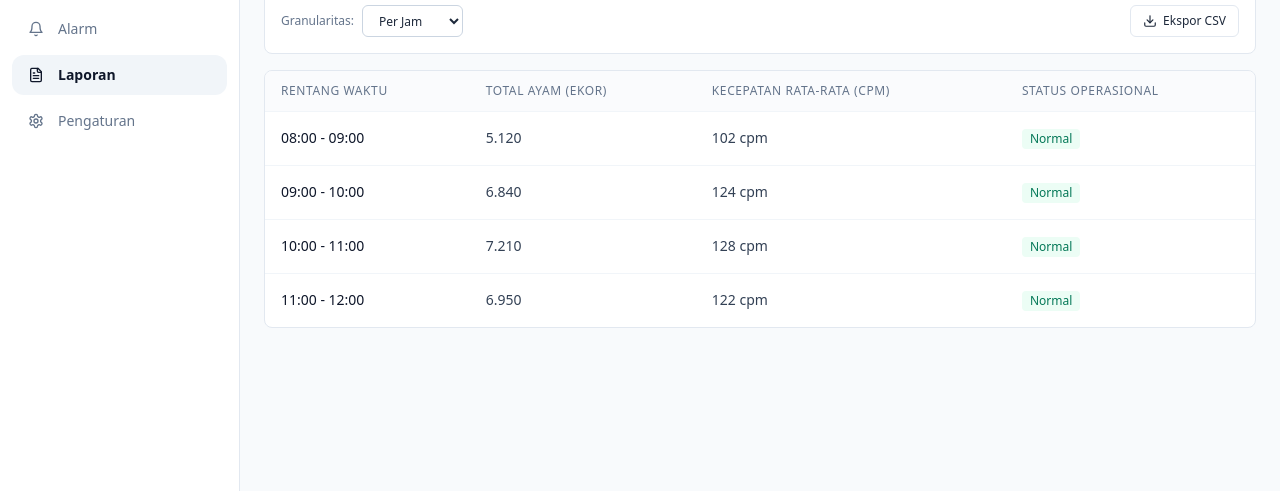
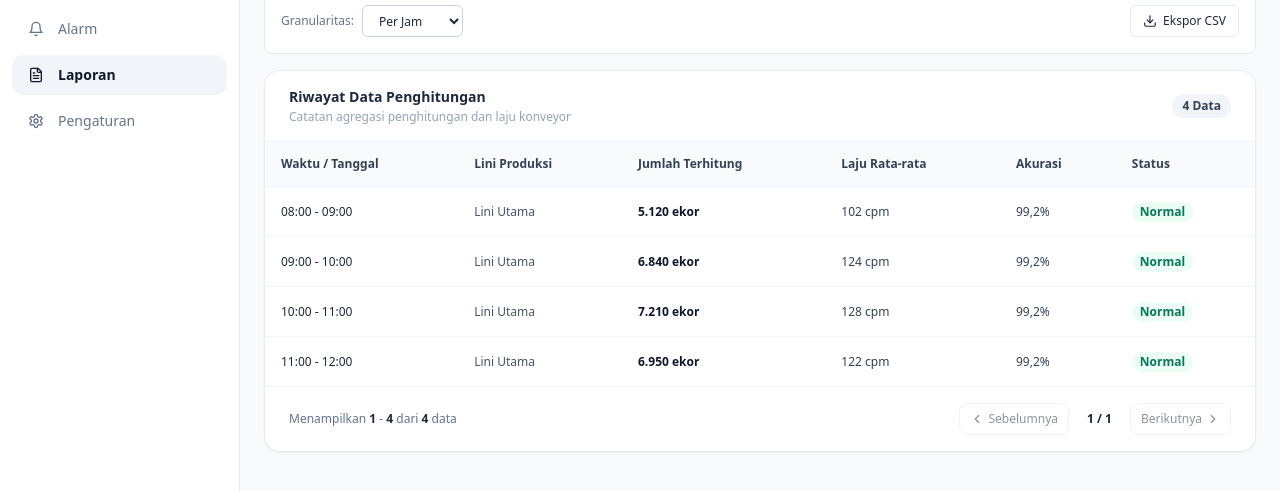
Before and after one commit to itto0/cdc-chicken-counting, a React (Vite) app in the folder frontend/: page /laporan in a window 1280 px wide. Shown: the part 187-678 px from the top of the page. Built offline with nearby package versions, Linux system fonts and the light colour scheme; no server answers.

Commit message:
feat(reports): redesign ReportsTable with pagination and Indonesian format

```diff
--- a/frontend/src/features/reports/components/ReportsTable.tsx
+++ b/frontend/src/features/reports/components/ReportsTable.tsx
@@ -1,45 +1,192 @@
+import { useState } from "react";
+import { ChevronLeft, ChevronRight, Inbox } from "lucide-react";
 import { Table, TableBody, TableCell, TableHead, TableHeader, TableRow } from "@/components/ui/table";
+import { Button } from "@/components/ui/button";
 import type { AggregateItemDTO } from "@/types";
 
-interface ReportsTableProps {
-  data: AggregateItemDTO[];
+export interface ReportRowItem {
+  id: string;
+  timestamp: string;
+  lineName: string;
+  count: number;
+  ratePerMin: number;
+  accuracyPct: number;
+  status: "Normal" | "Warning" | "Critical" | string;
+}
+
+export interface ReportsTableProps {
+  data: (ReportRowItem | AggregateItemDTO)[];
+}
+
+const ITEMS_PER_PAGE = 10;
+
+function isAggregateItem(item: ReportRowItem | AggregateItemDTO): item is AggregateItemDTO {
+  return "bucket" in item && !("timestamp" in item);
+}
+
+function normalizeRow(item: ReportRowItem | AggregateItemDTO, index: number): ReportRowItem {
+  if (isAggregateItem(item)) {
+    return {
+      id: `agg-${index}`,
+      timestamp: item.bucket,
+      lineName: "Lini Utama",
+      count: item.count ?? 0,
+      ratePerMin: item.rate_per_min ?? 0,
+      accuracyPct: 99.2,
+      status: item.status || "Normal",
+    };
+  }
+  return item;
 }
 
 export function ReportsTable({ data }: ReportsTableProps) {
-  if (data.length === 0) {
+  const [currentPage, setCurrentPage] = useState(1);
+
+  const normalizedRows = data.map((item, idx) => normalizeRow(item, idx));
+  const totalCount = normalizedRows.length;
+  const totalPages = Math.max(1, Math.ceil(totalCount / ITEMS_PER_PAGE));
+  const safePage = Math.min(Math.max(1, currentPage), totalPages);
+  const startIndex = (safePage - 1) * ITEMS_PER_PAGE;
+  const currentRows = normalizedRows.slice(startIndex, startIndex + ITEMS_PER_PAGE);
+
+  const getStatusBadge = (status: string) => {
+    const s = (status || "").toLowerCase();
+    if (s === "critical" || s === "kritis") {
       return (
-      <div className="bg-white rounded-lg border border-slate-200 p-8 text-center text-slate-500 text-sm mt-4">
-        Tidak ada data laporan untuk rentang waktu ini.
-      </div>
+        <span className="inline-flex items-center px-2 py-0.5 rounded-full text-xs font-semibold bg-rose-50 text-rose-700">
+          Kritis
+        </span>
       );
     }
+    if (s === "warning" || s === "peringatan") {
+      return (
+        <span className="inline-flex items-center px-2 py-0.5 rounded-full text-xs font-semibold bg-amber-50 text-amber-700">
+          Peringatan
+        </span>
+      );
+    }
+    return (
+      <span className="inline-flex items-center px-2 py-0.5 rounded-full text-xs font-semibold bg-emerald-50 text-emerald-700">
+        Normal
+      </span>
+    );
+  };
 
   return (
-    <div className="bg-white rounded-lg border border-slate-200 overflow-hidden shadow-xs mt-4">
+    <div className="bg-white rounded-2xl border border-slate-200/80 shadow-sm overflow-hidden mt-4">
+      {/* Table Header Section */}
+      <div className="p-4 px-6 border-b border-slate-100 flex items-center justify-between">
+        <div>
+          <h3 className="text-sm font-semibold text-slate-800">Riwayat Data Penghitungan</h3>
+          <p className="text-xs text-slate-400 mt-0.5">Catatan agregasi penghitungan dan laju konveyor</p>
+        </div>
+        <span className="text-xs font-semibold px-2.5 py-1 rounded-full bg-slate-100 text-slate-700">
+          {totalCount.toLocaleString("id-ID")} Data
+        </span>
+      </div>
+
+      {totalCount === 0 ? (
+        <div className="p-12 text-center">
+          <div
+            className="w-12 h-12 rounded-2xl bg-slate-50 flex items-center justify-center mx-auto text-slate-400 mb-3"
+            aria-hidden="true"
+          >
+            <Inbox className="w-6 h-6" />
+          </div>
+          <p className="text-sm font-medium text-slate-700">Tidak ada data riwayat yang sesuai</p>
+          <p className="text-xs text-slate-400 mt-1">Coba ubah filter periode, lini, atau kata kunci pencarian Anda.</p>
+        </div>
+      ) : (
+        <>
+          <div className="overflow-x-auto">
             <Table>
               <TableHeader>
-          <TableRow>
-            <TableHead>Rentang Waktu</TableHead>
-            <TableHead>Total Ayam (Ekor)</TableHead>
-            <TableHead>Kecepatan Rata-rata (cpm)</TableHead>
-            <TableHead>Status Operasional</TableHead>
+                <TableRow className="border-slate-100 bg-slate-50/50 hover:bg-slate-50/50">
+                  <TableHead className="font-semibold text-slate-700 text-xs py-3.5 normal-case tracking-normal">
+                    Waktu / Tanggal
+                  </TableHead>
+                  <TableHead className="font-semibold text-slate-700 text-xs py-3.5 normal-case tracking-normal">
+                    Lini Produksi
+                  </TableHead>
+                  <TableHead className="font-semibold text-slate-700 text-xs py-3.5 normal-case tracking-normal">
+                    Jumlah Terhitung
+                  </TableHead>
+                  <TableHead className="font-semibold text-slate-700 text-xs py-3.5 normal-case tracking-normal">
+                    Laju Rata-rata
+                  </TableHead>
+                  <TableHead className="font-semibold text-slate-700 text-xs py-3.5 normal-case tracking-normal">
+                    Akurasi
+                  </TableHead>
+                  <TableHead className="font-semibold text-slate-700 text-xs py-3.5 normal-case tracking-normal">
+                    Status
+                  </TableHead>
                 </TableRow>
               </TableHeader>
               <TableBody>
-          {data.map((row, idx) => (
-            <TableRow key={idx}>
-              <TableCell className="font-medium text-slate-900">{row.bucket}</TableCell>
-              <TableCell>{(row.count ?? 0).toLocaleString("id-ID")}</TableCell>
-              <TableCell>{row.rate_per_min} cpm</TableCell>
-              <TableCell>
-                <span className="inline-flex items-center px-2 py-0.5 rounded text-xs font-medium bg-emerald-50 text-emerald-700">
-                  {row.status || "Normal"}
-                </span>
+                {currentRows.map((row) => (
+                  <TableRow key={row.id} className="border-slate-100 hover:bg-slate-50/80 transition-colors">
+                    <TableCell className="font-medium text-slate-800 text-xs py-3.5">{row.timestamp}</TableCell>
+                    <TableCell className="text-slate-600 text-xs py-3.5">{row.lineName}</TableCell>
+                    <TableCell className="font-semibold text-slate-900 text-xs py-3.5">
+                      {(row.count ?? 0).toLocaleString("id-ID")} ekor
                     </TableCell>
+                    <TableCell className="text-slate-700 text-xs py-3.5">{Math.round(row.ratePerMin ?? 0)} cpm</TableCell>
+                    <TableCell className="text-slate-700 text-xs py-3.5">
+                      {(row.accuracyPct ?? 99.2).toLocaleString("id-ID", {
+                        minimumFractionDigits: 1,
+                        maximumFractionDigits: 1,
+                      })}
+                      %
+                    </TableCell>
+                    <TableCell className="py-3.5">{getStatusBadge(row.status)}</TableCell>
                   </TableRow>
                 ))}
               </TableBody>
             </Table>
           </div>
+
+          {/* Pagination Footer */}
+          <div className="p-4 px-6 border-t border-slate-100 flex flex-wrap items-center justify-between gap-3 text-xs text-slate-500">
+            <div>
+              Menampilkan <span className="font-semibold text-slate-800">{startIndex + 1}</span> -{" "}
+              <span className="font-semibold text-slate-800">{Math.min(startIndex + ITEMS_PER_PAGE, totalCount)}</span>{" "}
+              dari <span className="font-semibold text-slate-800">{totalCount.toLocaleString("id-ID")}</span> data
+            </div>
+
+            <div className="flex items-center gap-1.5">
+              <Button
+                type="button"
+                variant="outline"
+                size="sm"
+                disabled={safePage <= 1}
+                onClick={() => setCurrentPage(Math.max(1, safePage - 1))}
+                aria-label="Halaman sebelumnya"
+                className="h-8 px-2.5 rounded-lg text-xs"
+              >
+                <ChevronLeft className="w-3.5 h-3.5 mr-1" aria-hidden="true" />
+                Sebelumnya
+              </Button>
+
+              <span className="px-3 py-1 font-semibold text-slate-800 text-xs">
+                {safePage} / {totalPages}
+              </span>
+
+              <Button
+                type="button"
+                variant="outline"
+                size="sm"
+                disabled={safePage >= totalPages}
+                onClick={() => setCurrentPage(Math.min(totalPages, safePage + 1))}
+                aria-label="Halaman berikutnya"
+                className="h-8 px-2.5 rounded-lg text-xs"
+              >
+                Berikutnya
+                <ChevronRight className="w-3.5 h-3.5 ml-1" aria-hidden="true" />
+              </Button>
+            </div>
+          </div>
+        </>
+      )}
+    </div>
   );
 }
--- a/frontend/src/features/reports/index.ts
+++ b/frontend/src/features/reports/index.ts
@@ -1,5 +1,6 @@
 export { default as LaporanPage } from "./pages/LaporanPage";
 export { ReportsTable } from "./components/ReportsTable";
+export type { ReportRowItem, ReportsTableProps } from "./components/ReportsTable";
 export { ReportKpiCards } from "./components/ReportKpiCards";
 export type { ReportSummaryMetrics } from "./components/ReportKpiCards";
 export { ReportFilterBar } from "./components/ReportFilterBar";
```
Lines whose indentation alone changed are shown as unchanged.
